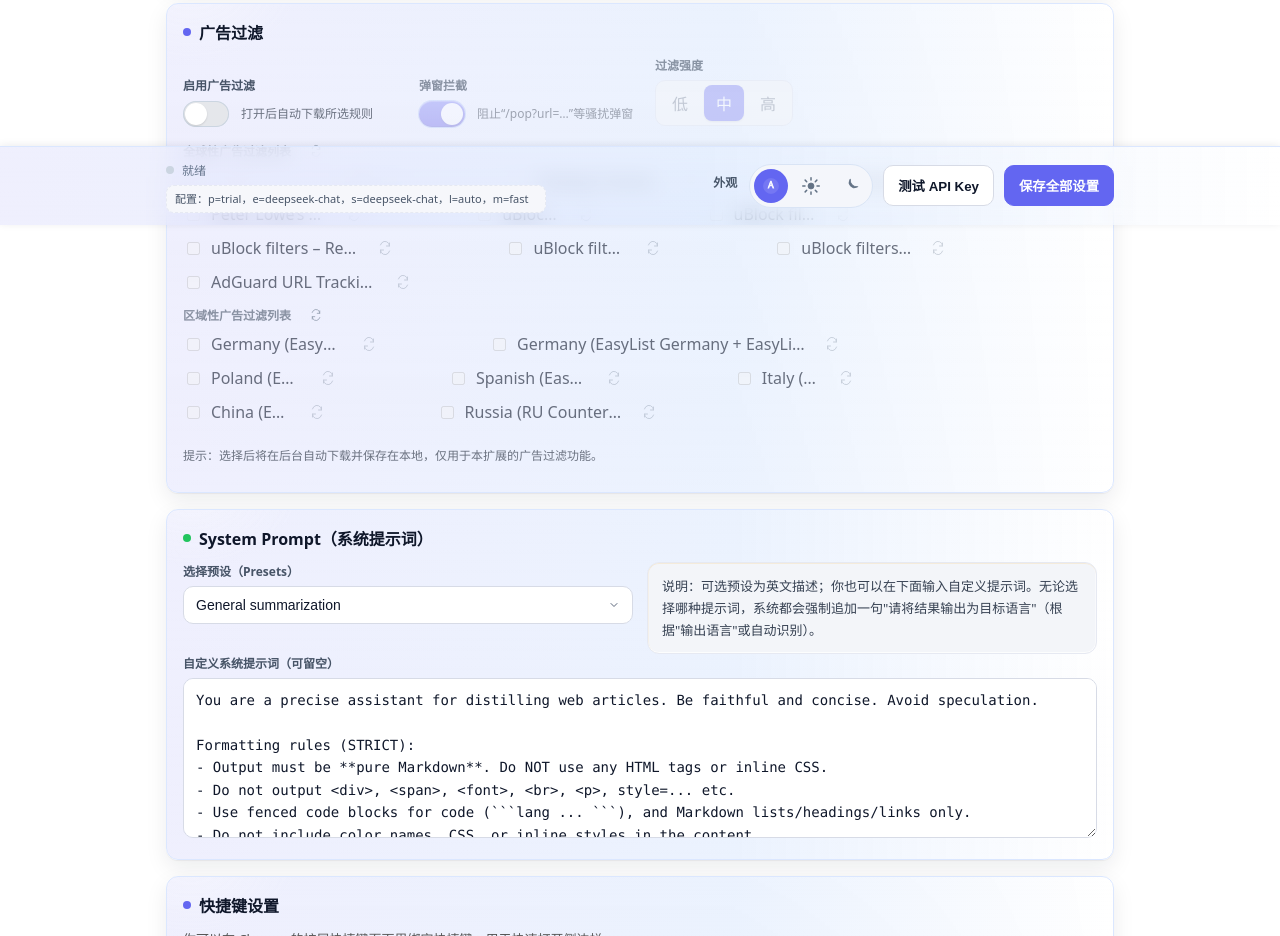
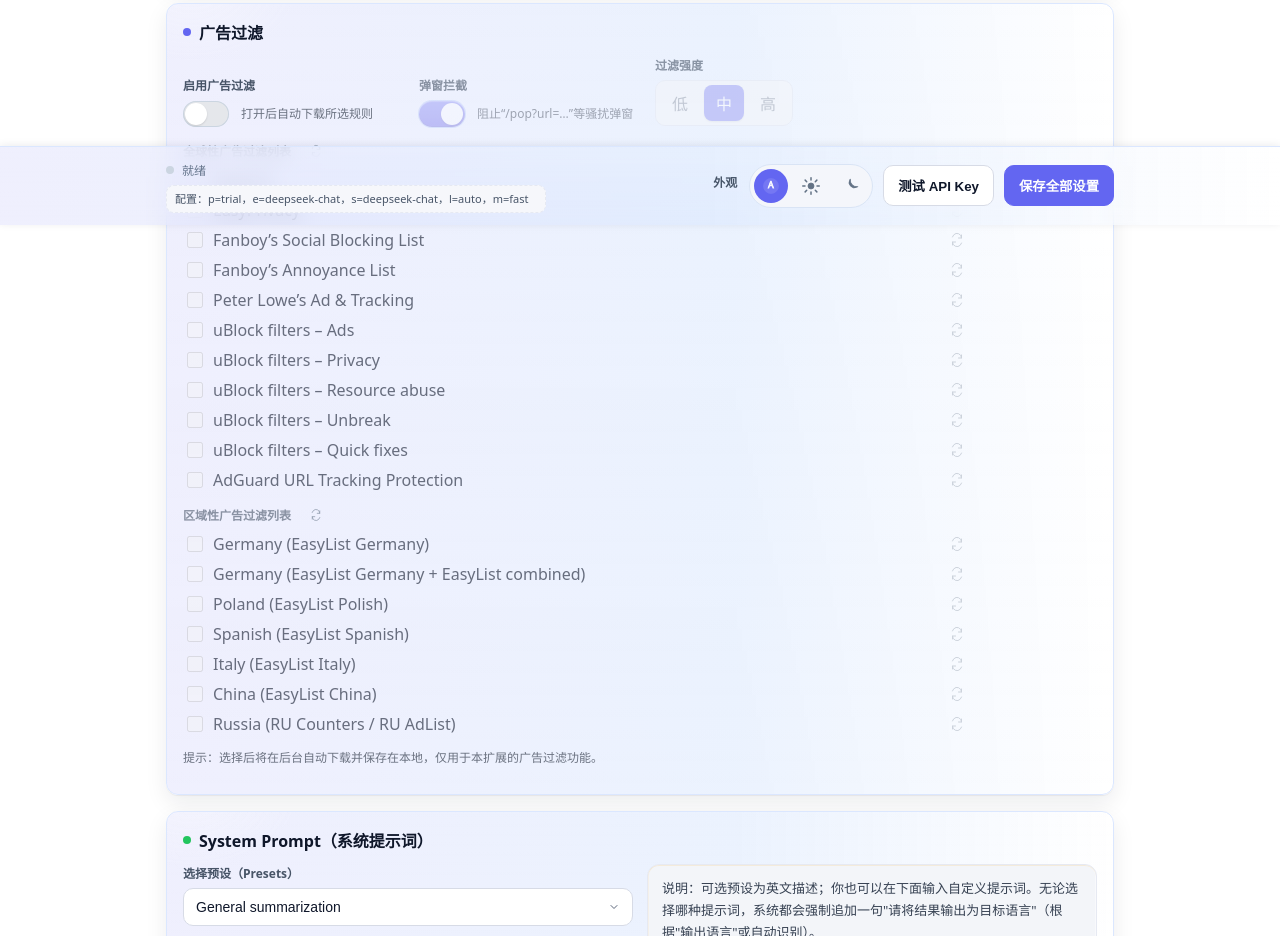
Before and after one commit to mallocfeng/SummarizerX, a browser extension: page options.html in a window 1280 px wide. Shown: the part 575-1511 px from the top of the page. Drawn offline with Linux system fonts and the light colour scheme.

Commit message:
UI: 调整‘区域性广告过滤列表’与上方内容间距，提升可读性

```diff
--- a/options.css
+++ b/options.css
@@ -735,10 +735,16 @@ html[data-theme="dark"] .adbl-status.ok{ color:#7dd3a7; }
 html[data-theme="dark"] .adbl-status.err{ color:#fb7185; }
 
 /* Keep per-row layout stable when status appears */
-.checklist label{ display:inline-flex; align-items:center; gap:8px; flex-wrap:nowrap; }
-.checklist .adbl-name{ flex:0 1 auto; min-width:0; white-space:nowrap; overflow:hidden; text-overflow:ellipsis; }
-.checklist .sync-btn{ flex:0 0 24px; }
-.checklist .adbl-status{ flex:0 0 84px; display:inline-block; white-space:nowrap; overflow:hidden; text-overflow:ellipsis; text-align:left; min-height:1.2em; }
+/* Adblock lists — aligned grid rows */
+.checklist{ display:block; }
+.checklist label.adbl-row{
+  display:grid; grid-template-columns: 20px 1fr 28px 120px; align-items:center; column-gap:10px;
+  margin: 6px 0; padding: 0;
+}
+.checklist label.adbl-row input[type="checkbox"]{ width:16px; height:16px; }
+.checklist .adbl-name{ min-width:0; white-space:nowrap; overflow:hidden; text-overflow:ellipsis; }
+.checklist .sync-btn{ width:24px; height:24px; justify-self:start; }
+.checklist .adbl-status{ width:120px; display:inline-block; white-space:nowrap; overflow:hidden; text-overflow:ellipsis; text-align:left; min-height:1.2em; }
 
 /* Batch summary below each section */
 .adbl-summary{ margin-top:6px; font-size:12px; color:#64748b; min-height:1.2em; }
--- a/options.html
+++ b/options.html
@@ -176,7 +176,7 @@
         <div id="adblock_global_lists" class="checklist"></div>
       </div>
 
-      <div class="field">
+      <div class="field" style="margin-top:12px;">
         <label class="label">区域性广告过滤列表
           <button id="sync_all_regional" class="sync-all-btn" type="button" title="全部更新" aria-label="全部更新" data-tip="全部更新">
             <svg viewBox="0 0 24 24" xmlns="http://www.w3.org/2000/svg" stroke-width="2" stroke-linecap="round" stroke-linejoin="round">
--- a/options.js
+++ b/options.js
@@ -866,11 +866,6 @@ function renderAdblockLists() {
       const id = `adbl_${item.id}`;
       const row = document.createElement('label');
       row.className = 'adbl-row';
-      row.style.display = 'inline-flex';
-      row.style.alignItems = 'center';
-      row.style.gap = '8px';
-      row.style.marginRight = '14px';
-      row.style.marginBottom = '10px';
       const cb = document.createElement('input');
       cb.type = 'checkbox';
       cb.id = id;
```
